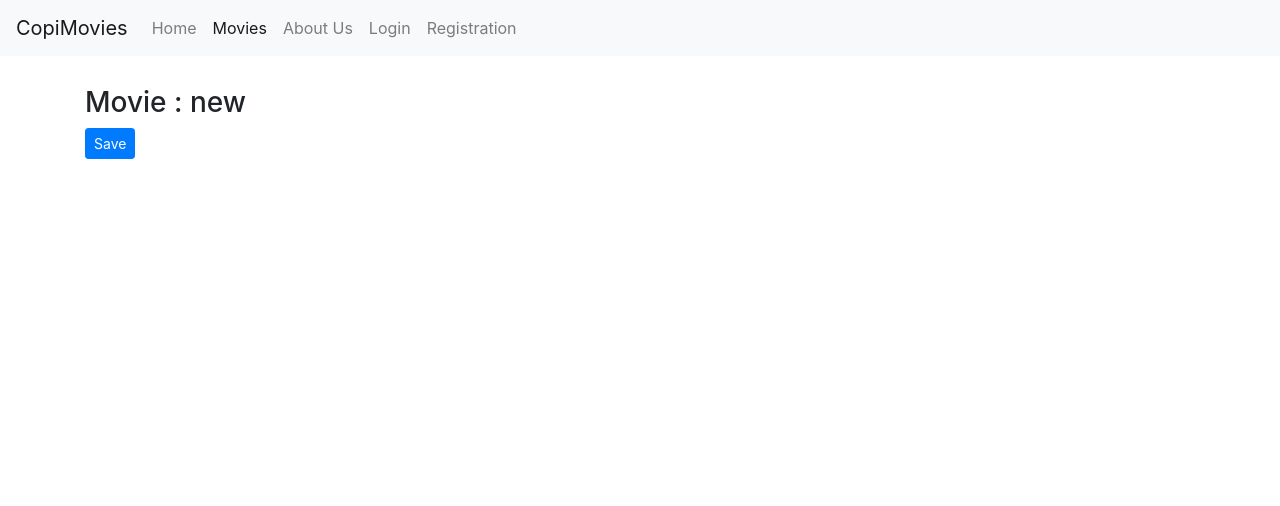
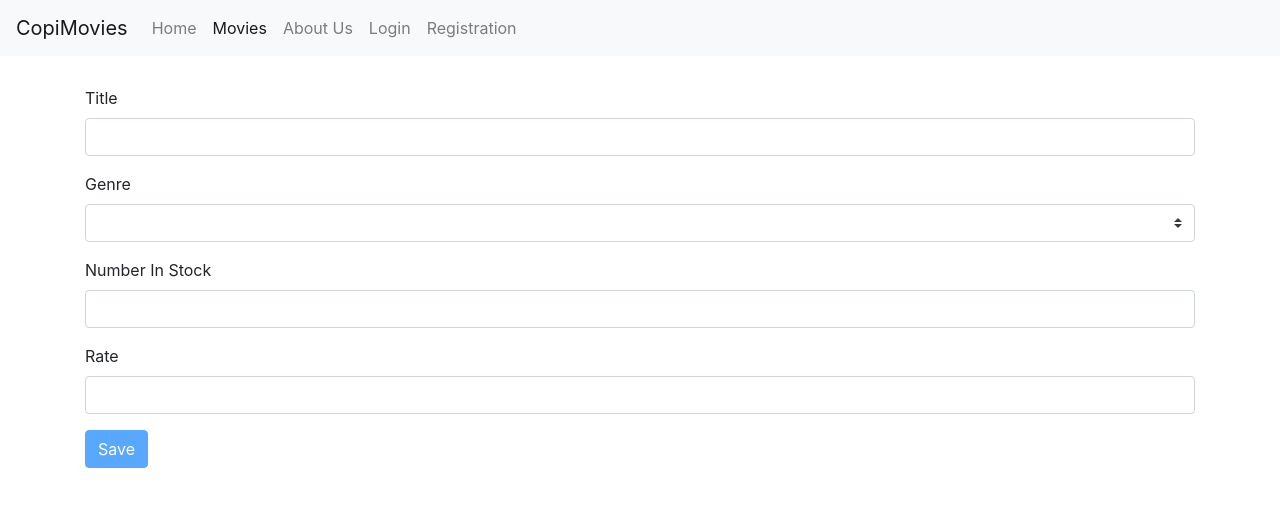
Before and after one commit to mohamedsahadkp/codewithmosh-reactjs, a React (Create React App) app in the folder vidly-app-copy/: page /movies/new in a window 1280 px wide. Shown: the top 506 px of the page. Built offline with nearby package versions, Linux system fonts and the light colour scheme.

Commit message:
added movieForm

```diff
--- a/vidly-app-copy/src/App.js
+++ b/vidly-app-copy/src/App.js
@@ -1,5 +1,5 @@
 import React from "react";
-import { Route, Switch, Redirect } from "react-router-dom";
+import { Router, Route, Switch, Redirect } from "react-router-dom";
 import "./App.css";
 
 import NavBar from "./components/navBar";
@@ -11,6 +11,7 @@ import AboutUs from "./components/aboutUs";
 import NotFound from "./components/notFound";
 import LoginForm from "./components/loginForm";
 import RegistrationForm from "./components/registrationForm";
+import MovieFrom from "./components/movieForm";
 
 function App() {
   return (
@@ -23,13 +24,12 @@ function App() {
             component={RegistrationForm}
             exact
           ></Route>
-          <Route path="/login" exact component={LoginForm} exact></Route>
-          <Route path="/home" exact component={Home}></Route>
           <Redirect from="/" to="/home" exact></Redirect>
-          <Route path="/movies" exact component={Movie}></Route>
-          /* Optional params append? ex: /products/:id? */
-          <Route path="/movies/:id" exact component={MovieDetails}></Route>
-          /* Passig custom props to component*/
+          <Route path="/login" component={LoginForm} exact></Route>
+          <Route path="/home" component={Home} exact></Route>
+          <Route path="/movies" component={Movie} exact></Route>
+          <Route path="/movies/new" component={MovieFrom} exact></Route>
+          <Route path="/movies/:id?" component={MovieDetails} exact></Route>
           <Route
             path="/about-us"
             component={(props) => (
@@ -37,7 +37,7 @@ function App() {
             )}
             exact
           ></Route>
-          <Route path="/not-found" component={NotFound}></Route>
+          <Route path="/not-found" component={NotFound} exact></Route>
           <Redirect to="/not-found"></Redirect>
         </Switch>
       </div>
--- /dev/null
+++ b/vidly-app-copy/src/components/common/dropdown.jsx
@@ -0,0 +1,19 @@
+import React from "react";
+
+const Dropdown = ({ name, label, values, error, onChange }) => {
+  return (
+    <div className="form-group">
+      <label htmlFor={name}>{label}</label>
+      <select className="custom-select" id={name} onChange={onChange}>
+        {values.map((value) => (
+          <option key={value._id} value={value._id}>
+            {value.name}
+          </option>
+        ))}
+      </select>
+      {error && <div className="alert alert-danger">{error}</div>}
+    </div>
+  );
+};
+
+export default Dropdown;
--- a/vidly-app-copy/src/components/common/form.jsx
+++ b/vidly-app-copy/src/components/common/form.jsx
@@ -2,6 +2,7 @@ import React, { Component } from "react";
 import Joi from "joi-browser";
 
 import Input from "./input";
+import Dropdown from "./dropdown";
 
 class Form extends Component {
   state = {
@@ -80,6 +81,19 @@ class Form extends Component {
       ></Input>
     );
   }
+
+  renderDropdown(label, name) {
+    const { genres, errors } = this.state;
+    return (
+      <Dropdown
+        name={name}
+        label={label}
+        values={genres}
+        onChange={this.handleChange}
+        error={errors[name]}
+      ></Dropdown>
+    );
+  }
 }
 
 export default Form;
--- a/vidly-app-copy/src/components/movie.jsx
+++ b/vidly-app-copy/src/components/movie.jsx
@@ -1,6 +1,8 @@
 import React, { Component } from "react";
 
 import MovieTable from "./movieTable";
+import MovieNavBar from "./movieNavBar";
+
 import Pagination from "./common/pagination";
 import ListGroup from "./common/listGroup";
 
@@ -90,6 +92,8 @@ class Movie extends Component {
     const { totalCount, movies } = this.getPagedData();
 
     return (
+      <div>
+        <MovieNavBar totalCount={totalCount} {...this.props}></MovieNavBar>
         <div className="row">
           <div className="col-3">
             <ListGroup
@@ -99,7 +103,6 @@ class Movie extends Component {
             ></ListGroup>
           </div>
           <div className="col">
-          <p>Showing {totalCount} movies of database</p>
             <MovieTable
               movies={movies}
               sortedColum={sortedColum}
@@ -115,6 +118,7 @@ class Movie extends Component {
             ></Pagination>
           </div>
         </div>
+      </div>
     );
   }
 }
--- a/vidly-app-copy/src/components/movieDetails.jsx
+++ b/vidly-app-copy/src/components/movieDetails.jsx
@@ -1,7 +1,8 @@
 import React, { Component } from "react";
 import queryString from "query-string";
+import Form from "./common/form";
 
-class MovieDetails extends Component {
+class MovieDetails extends Form {
   handleSave = () => {
     this.props.history.push("/movies");
   };
--- /dev/null
+++ b/vidly-app-copy/src/components/movieForm.jsx
@@ -0,0 +1,48 @@
+import React, { Component } from "react";
+import Form from "./common/form";
+import Joi from "joi-browser";
+
+import { getGenres } from "../services/fakeGenreService";
+import { saveMovie } from "../services/fakeMovieService";
+
+class MovieFrom extends Form {
+  state = {
+    data: { title: "", genre: "", numberInStock: "", dailyRentalRate: "" },
+    errors: {},
+    genres: [],
+  };
+
+  componentDidMount() {
+    const genres = [{ name: "", _id: "" }, ...getGenres()];
+    this.setState({ genres });
+  }
+
+  // TODO:
+  validationSchema = {
+    title: Joi.string().required().label("Title"),
+    genre: Joi.string().required().label("Genre"),
+    numberInStock: Joi.number().required().label("Stock"),
+    dailyRentalRate: Joi.number().required().label("Rate"),
+  };
+
+  doSubmit = () => {
+    const movie = { ...this.state.data };
+    movie.genre = { _id: movie.genre };
+    saveMovie(movie);
+    this.props.history.push("/movies");
+  };
+
+  render() {
+    return (
+      <form onSubmit={this.handleSubmit}>
+        {this.renderInput("Title", "title")}
+        {this.renderDropdown("Genre", "genre")}
+        {this.renderInput("Number In Stock", "numberInStock")}
+        {this.renderInput("Rate", "dailyRentalRate")}
+        {this.renderButton("Save")}
+      </form>
+    );
+  }
+}
+
+export default MovieFrom;
--- /dev/null
+++ b/vidly-app-copy/src/components/movieNavBar.jsx
@@ -0,0 +1,27 @@
+import React, { Component } from "react";
+
+class MovieNavBar extends Component {
+  handleNewMovie = () => {
+    this.props.history.push("/movies/new");
+  };
+
+  render() {
+    return (
+      <div className="row">
+        <div className="col-10">
+          <p>Showing {this.props.totalCount} movies of database</p>
+        </div>
+        <div className="col">
+          <button
+            onClick={this.handleNewMovie}
+            className="btn btn-primary btn-md"
+          >
+            New Movies
+          </button>
+        </div>
+      </div>
+    );
+  }
+}
+
+export default MovieNavBar;
```
Lines whose indentation alone changed are shown as unchanged.
